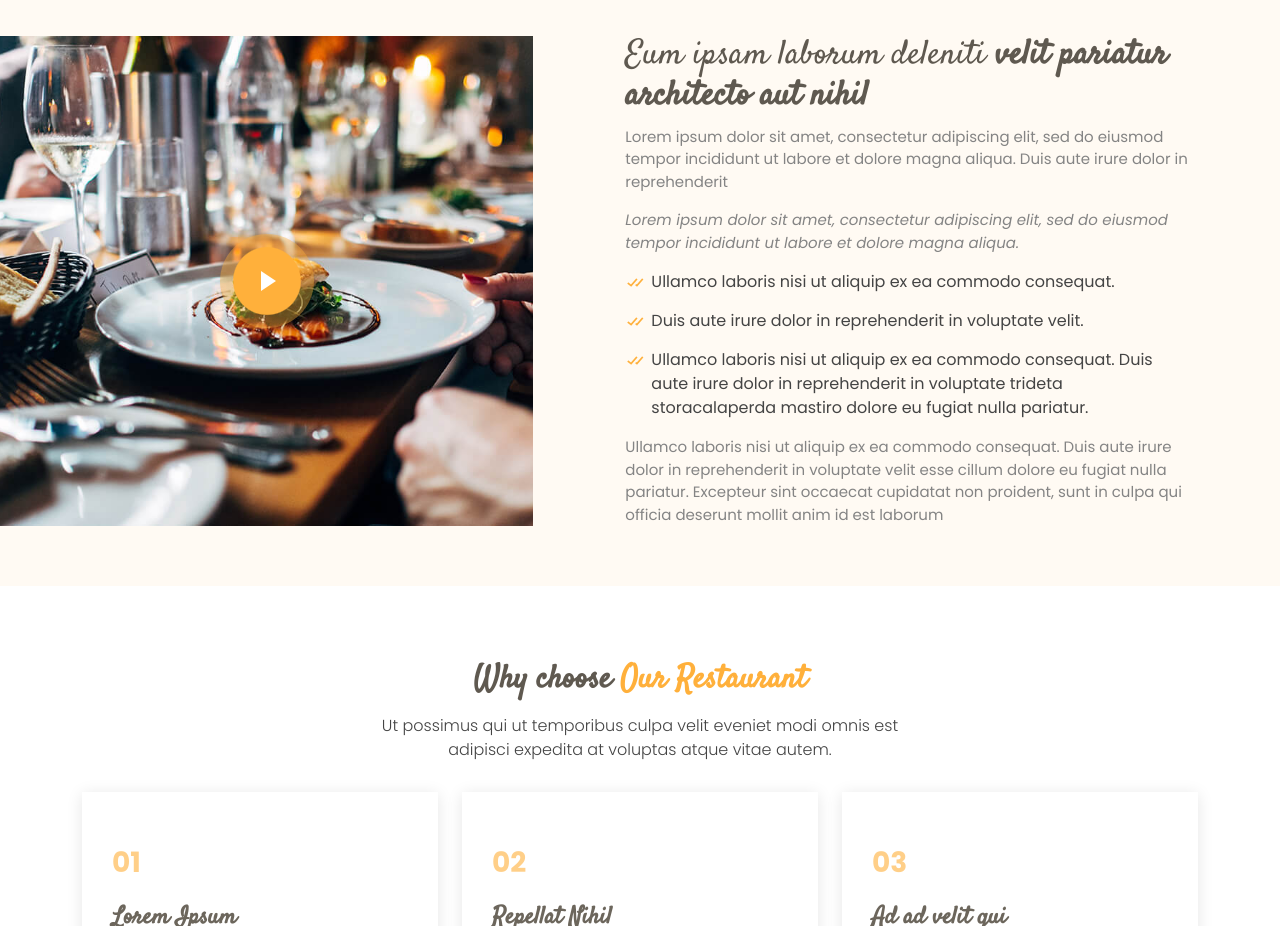
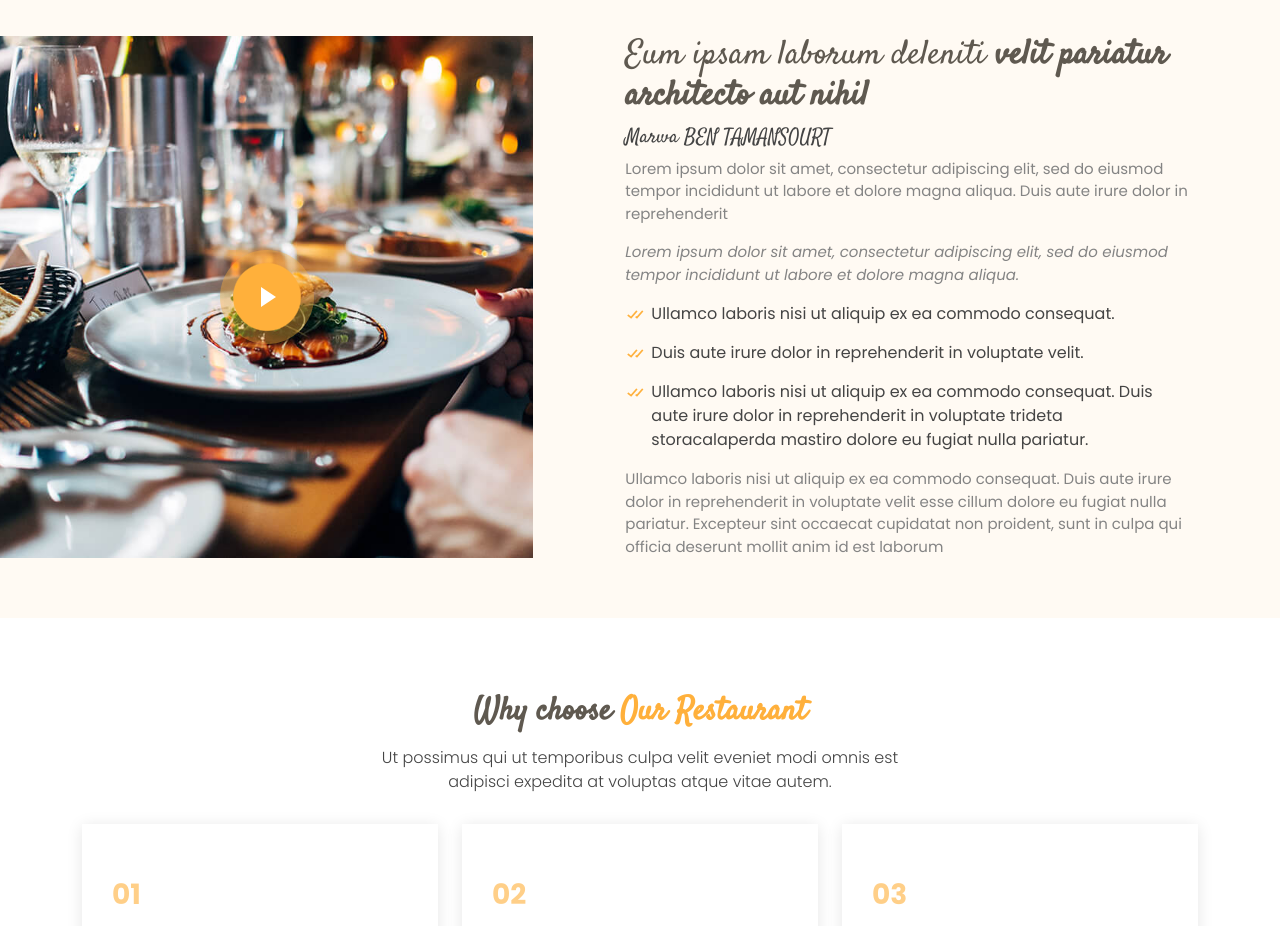
Before and after one commit to hannen-azzebi/newformation, a plain HTML site: page index.html in a window 1280 px wide. Shown: the part 880-1806 px from the top of the page. Drawn offline with Linux system fonts and the light colour scheme.

Commit message:
modif fichier index

```diff
--- a/index.html
+++ b/index.html
@@ -176,6 +176,8 @@
 
             <div class="content">
               <h3>Eum ipsam laborum deleniti <strong>velit pariatur architecto aut nihil</strong></h3>
+
+              <h5>Marwa BEN TAMANSOURT</h5>
               <p>
                 Lorem ipsum dolor sit amet, consectetur adipiscing elit, sed do eiusmod tempor incididunt ut labore et dolore magna aliqua. Duis aute irure dolor in reprehenderit
               </p>
```
